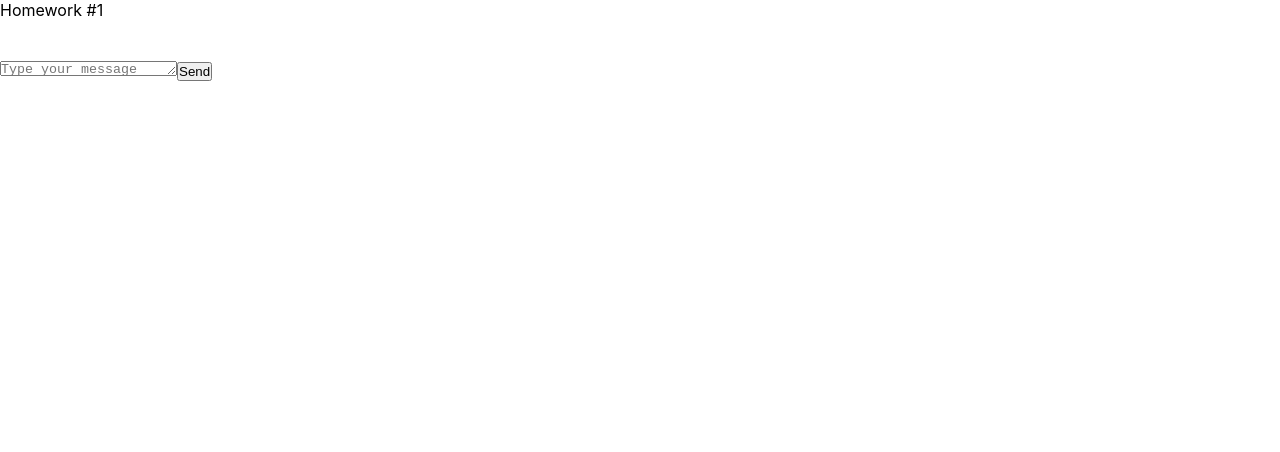
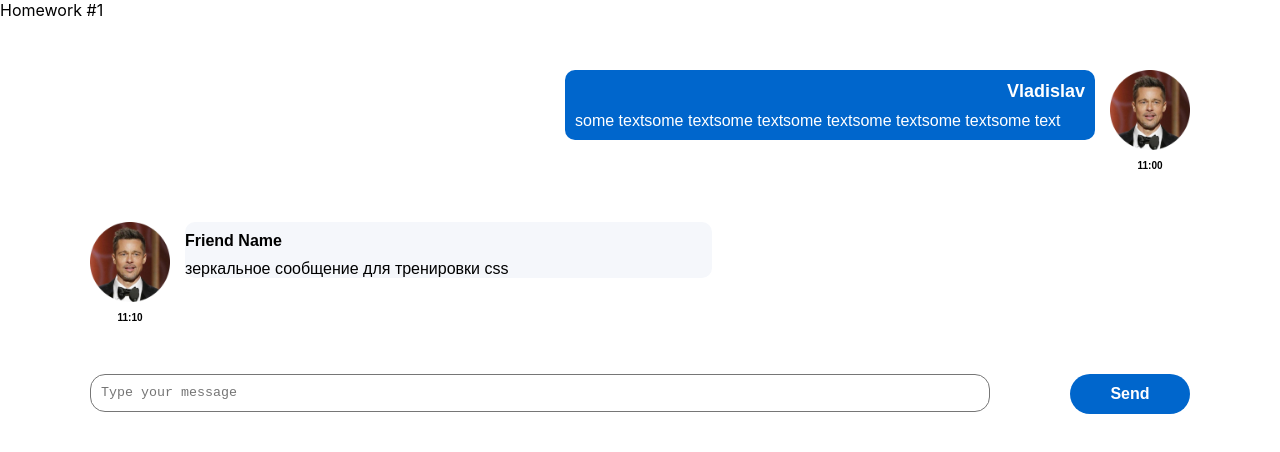
Before and after one commit to VlLabkovich/homework-front-tasks, a React (Create React App) app: page / in a window 1280 px wide. Shown: the top 452 px of the page. Built offline with nearby package versions, Linux system fonts and the light colour scheme.

Commit message:
feat: add task

```diff
--- a/src/s2-homeworks/hw01/HW1.tsx
+++ b/src/s2-homeworks/hw01/HW1.tsx
@@ -4,30 +4,45 @@ import MessageSender from './message-sender/MessageSender'
 import s2 from '../../s1-main/App.module.css'
 import FriendMessage from './friend-message/FriendMessage'
 import avatar from './avatar.png'
+import src from "*.jpeg";
 
 /*
-* 1 - описать тип MessageType
-* 2 - описать тип MessagePropsType в файле Message.tsx
-* 3 - в файле Message.tsx отобразить приходящие данные
-* 4 - выполнить пункты 2, 3 в файле FriendMessage.tsx
-* 5 - сделать стили в соответствии с дизайном
+// * 1 - описать тип MessageType
+// * 2 - описать тип MessagePropsType в файле Message.tsx
+// * 3 - в файле Message.tsx отобразить приходящие данные
+// * 4 - выполнить пункты 2, 3 в файле FriendMessage.tsx
+// * 5 - сделать стили в соответствии с дизайном
 * */
 
-// нужно создать правильный тип вместо any
-export type MessageType = any
+export type MessageTypeUser = {
+    avatar: string
+    name: string
+}
+
+export type MessageTypeMessage = {
+    text: string
+    time: string
+}
+
+export type MessageType = {
+    id: number
+    user: MessageTypeUser
+    message: MessageTypeMessage
+}
 
 // структуру объекта не менять
 export const message0: MessageType = {
     id: 0,
     user: {
         avatar: avatar, // можно менять
-        name: 'Some Name',  // можно менять
+        name: 'Vladislav',  // можно менять
     },
     message: {
         text: 'some textsome textsome textsome textsome textsome textsome text', // можно менять
-        time: '22:00', // можно менять
+        time: '11:00', // можно менять
     },
 }
+
 export const friendMessage0: MessageType = {
     id: 100,
     user: {
@@ -36,7 +51,7 @@ export const friendMessage0: MessageType = {
     },
     message: {
         text: 'зеркальное сообщение для тренировки css', // можно менять
-        time: '22:00', // можно менять
+        time: '11:10', // можно менять
     },
 }
 
--- /dev/null
+++ b/src/s2-homeworks/hw01/StylesHW1.module.css
@@ -0,0 +1,7 @@
+.container {
+    max-width: 1100px;
+    width: 100%;
+    min-height: 100%;
+    margin: 0 auto;
+    /*outline: 2px dashed green;*/
+}
--- a/src/s2-homeworks/hw01/friend-message/FriendMessage.module.css
+++ b/src/s2-homeworks/hw01/friend-message/FriendMessage.module.css
@@ -1,17 +1,28 @@
 .friendMessage {
-
+    display: flex;
+    justify-content: flex-end;
+    flex-direction: column;
 }
 
 .friendImageAndText {
+    display: flex;
 
 }
 
 .friendImageAndText img {
+    width: 80px;
+    height: 80px;
 
 }
 
 .friendText {
-
+    display: flex;
+    flex-direction: column;
+    width: 527px;
+    height: min-content;
+    background-color: #F5F7FB;
+    border-radius: 10px;
+    margin-left: 15px;
 }
 
 .friendText:after {
@@ -19,13 +30,29 @@
 }
 
 .friendName {
+    font-family: Montserrat, sans-serif;
+    font-weight: 600;
+    font-size: 16px;
+    color: #000000;
+    padding: 10px 10px 0 0;
 
 }
 
 .friendMessageText {
-
+    font-family: Montserrat, sans-serif;
+    font-weight: 400;
+    font-size: 16px;
+    color: #000000;
+    padding: 10px 10px 0 0;
 }
 
 .friendTime {
-
+    display: flex;
+    flex-direction: column;
+    align-items: center;
+    gap: 10px;
+    font-family: Montserrat, sans-serif;
+    font-weight: 600;
+    font-size: 10px;
+    line-height: 12px;
 }
--- a/src/s2-homeworks/hw01/friend-message/FriendMessage.tsx
+++ b/src/s2-homeworks/hw01/friend-message/FriendMessage.tsx
@@ -1,48 +1,49 @@
 import React from 'react'
 import s from './FriendMessage.module.css'
+import {MessageType} from "../HW1";
+import s2 from './../StylesHW1.module.css'
 
-// создать тип вместо any и отобразить приходящие данные
-const FriendMessage = (props: any) => {
+type MessagePropsType = {
+    message: MessageType
+}
+
+const FriendMessage = (props: MessagePropsType) => {
     return (
+
         <div
             id={'hw1-friend-message-' + props.message.id}
             className={s.friendMessage}
         >
+            <div className={s2.container}>
                 <div className={s.friendImageAndText}>
-                <img
-                    id={'hw1-friend-avatar-' + props.message.id}
-                    // создаёт студент
+                    <div id={'hw1-friend-time-' + props.message.id} className={s.friendTime}>
+                        <img id={'hw1-friend-avatar-' + props.message.id}
+                             src={props.message.user.avatar}
+                        />
+                        {props.message.message.time}
+                    </div>
 
-                    //
-                />
                     <div className={s.friendText}>
                         <div
                             id={'hw1-friend-name-' + props.message.id}
                             className={s.friendName}
                         >
-                        {/*создаёт студент*/}
+                            {props.message.user.name}
 
-                        {/**/}
                         </div>
                         <pre
                             id={'hw1-friend-text-' + props.message.id}
                             className={s.friendMessageText}
                         >
-                        {/*создаёт студент*/}
+                        {props.message.message.text}
 
-                        {/**/}
                     </pre>
                     </div>
                 </div>
-            <div
-                id={'hw1-friend-time-' + props.message.id}
-                className={s.friendTime}
-            >
-                {/*создаёт студент*/}
 
-                {/**/}
             </div>
         </div>
+
     )
 }
 
--- a/src/s2-homeworks/hw01/message-sender/MessageSender.module.css
+++ b/src/s2-homeworks/hw01/message-sender/MessageSender.module.css
@@ -1,18 +1,33 @@
 .sendForm {
-
+    display: flex;
+    justify-content: space-between;
+    margin-top: 50px;
 }
 
 .textarea {
-
+    width: 900px;
+    border-radius: 15px;
+    resize: none;
+    overflow: hidden;
+    padding: 10px 0 10px 10px;
 }
 
 .button {
-
+    width: 120px;
+    height: 40px;
+    border-radius: 20px;
+    background: #0066CC;
+    font-family: Montserrat, sans-serif;
+    font-weight: 600;
+    font-size: 16px;
+    color: #FFFFFF;
+    border: none;
 }
 
 .button:hover {
+   background: #3282cc;
+}
 
-}
 .button:active {
 
 }
--- a/src/s2-homeworks/hw01/message-sender/MessageSender.tsx
+++ b/src/s2-homeworks/hw01/message-sender/MessageSender.tsx
@@ -1,6 +1,7 @@
 import React, {useEffect, useRef, useState} from 'react'
-import { message0 } from '../HW1'
-import s from './MessageSender.module.css'
+import {message0} from '../HW1'
+import s from './MessageSender.module.css';
+import s2 from './../StylesHW1.module.css';
 
 // компонента, которая тестирует вашу компоненту (не изменять, any не трогать)
 const MessageSender = (props: any) => {
@@ -15,7 +16,7 @@ const MessageSender = (props: any) => {
 
     useEffect(() => {
         if (textareaRef?.current) {
-            textareaRef.current.style.height = '0px'
+            textareaRef.current.style.height = '40px'
             textareaRef.current.style.height = textareaRef.current.scrollHeight + 'px'
         }
     }, [text])
@@ -42,10 +43,11 @@ const MessageSender = (props: any) => {
     return (
         <>
             {messages.map((m) => (
-                <M key={'message' + m.id} message={m} />
+                <M key={'message' + m.id} message={m}/>
             ))}
+            <div className={s2.container}>
+                <div id={'hw1-send-message-form'} className={s.sendForm}>
 
-            <div id={'hw1-send-message-form'} className={s.sendForm}>
                 <textarea
                     id={'hw1-textarea'}
                     className={s.textarea}
@@ -69,6 +71,8 @@ const MessageSender = (props: any) => {
                         {/**/}
                     </button>
                 </div>
+            </div>
+
         </>
     )
 }
--- a/src/s2-homeworks/hw01/message/Message.module.css
+++ b/src/s2-homeworks/hw01/message/Message.module.css
@@ -1,31 +1,61 @@
 .message {
-
+    display: flex;
+    justify-content: flex-end;
+    flex-direction: column;
+    margin: 50px 0 50px;
 }
 
 .imageAndText {
-
+    display: flex;
+    flex-direction: row-reverse;
 }
 
 .imageAndText img {
+    width: 80px;
+    height: 80px;
 
 }
 
 .text {
-
+    display: flex;
+    flex-direction: column;
+    flex-wrap: wrap;
+    width: 530px;
+    height: min-content;
+    background-color: #0066CC;
+    border-radius: 10px;
+    margin-right: 15px;
 }
 
-.text:after {
-
+.text ::after {
 }
 
 .name {
+    text-align: right;
+    font-family: Montserrat, sans-serif;
+    font-weight: 600;
+    font-size: 18px;
+    color: #FFFFFF;
+    padding: 10px 10px 0 10px;
+    line-height: 22px;
 
 }
 
 .messageText {
-
+    font-family: Montserrat, sans-serif;
+    font-weight: 400;
+    font-size: 16px;
+    color: #FFFFFF;
+    padding: 10px;
 }
 
 .time {
-
+    display: flex;
+    flex-direction: column;
+    align-items: center;
+    gap: 10px;
+    font-family: Montserrat, sans-serif;
+    font-weight: 600;
+    font-size: 10px;
+    line-height: 12px;
 }
--- a/src/s2-homeworks/hw01/message/Message.tsx
+++ b/src/s2-homeworks/hw01/message/Message.tsx
@@ -1,37 +1,39 @@
 import React from 'react'
 import s from './Message.module.css'
+import {MessageType} from "../HW1";
+import s2 from './../StylesHW1.module.css';
 
-// нужно создать правильный тип вместо any
-export type MessagePropsType = any
+type MessagePropsType = {
+    message: MessageType
+}
 
-// нужно отобразить приходящие данные
 const Message = (props: MessagePropsType) => {
     return (
+
         <div id={'hw1-message-' + props.message.id} className={s.message}>
+            <div className={s2.container}>
                 <div className={s.imageAndText}>
+
+                    <div id={'hw1-time-' + props.message.id} className={s.time}>
                         <img
                             id={'hw1-avatar-' + props.message.id}
-                    // создаёт студент
+                            src={props.message.user.avatar}
+                        />
+                        {props.message.message.time}
+                    </div>
 
-                    //
-                />
+
                     <div className={s.text}>
                         <div id={'hw1-name-' + props.message.id} className={s.name}>
-                        {/*создаёт студент*/}
-
-                        {/**/}
+                            {props.message.user.name}
                         </div>
                         <pre id={'hw1-text-' + props.message.id} className={s.messageText}>
-                        {/*создаёт студент*/}
-
-                        {/**/}
+                            {props.message.message.text}
                         </pre>
                     </div>
                 </div>
-            <div id={'hw1-time-' + props.message.id} className={s.time}>
-                {/*создаёт студент*/}
 
-                {/**/}
+
             </div>
         </div>
     )
```
Lines whose indentation alone changed are shown as unchanged.
